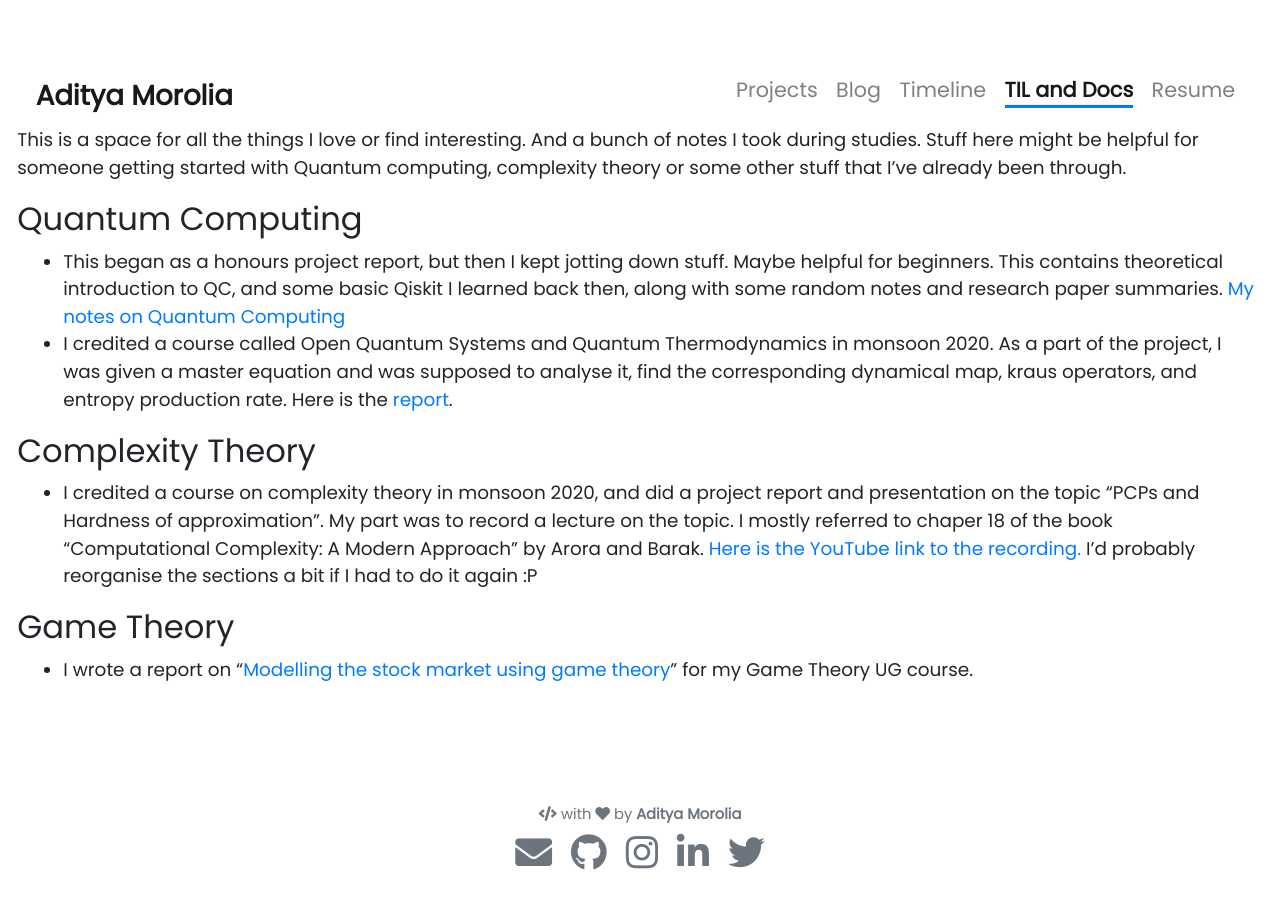
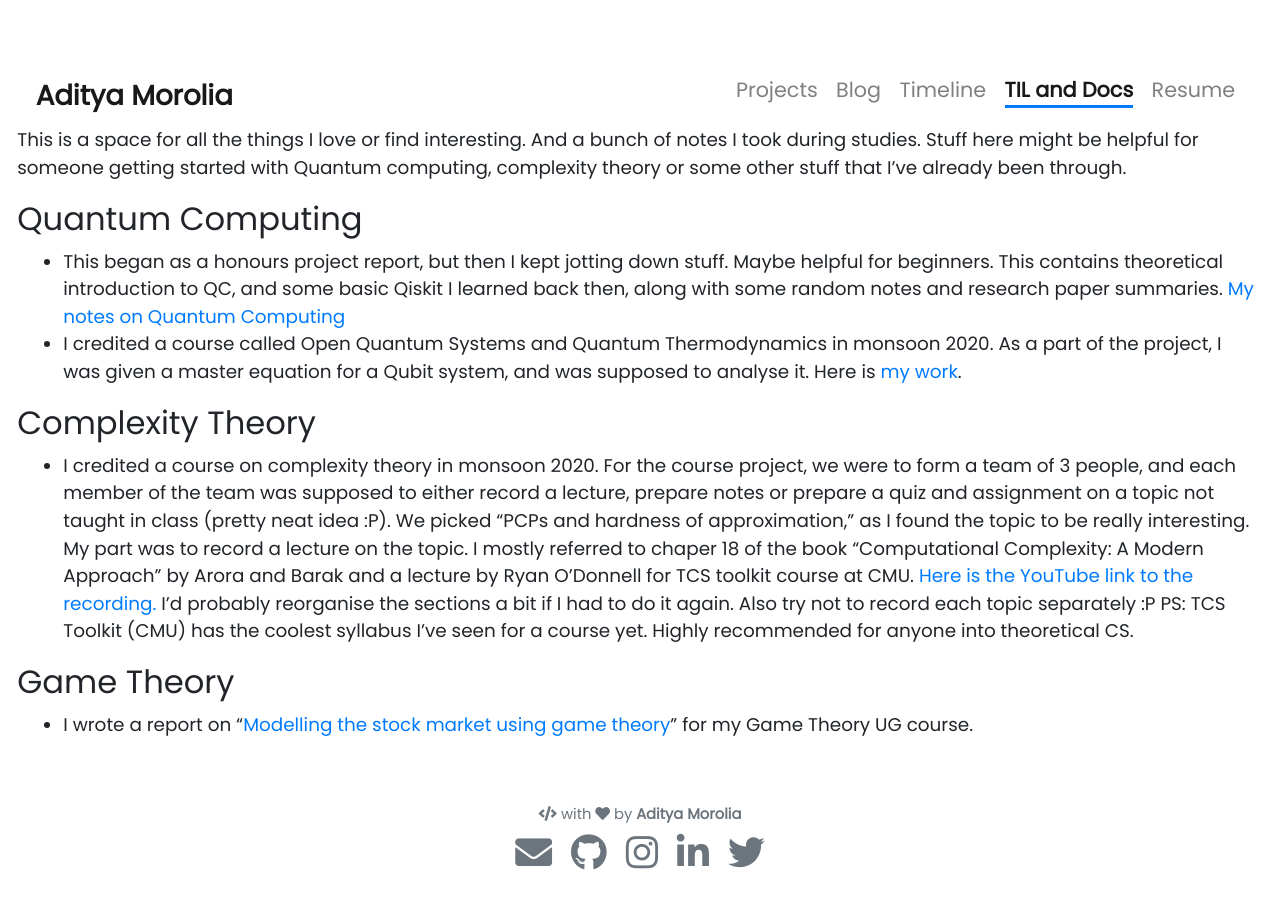
Before and after one commit to TheCharmingSociopath/TheCharmingSociopath.github.io, a Jekyll site: the page built from pages/til.md, in a window 1280 px wide. Built offline with Jekyll 4.4.1, drawn with Linux system fonts in a browser that asks for light colours; nearby versions of some CDN libraries.

Commit message:
added notes

```diff
--- a/pages/til.md
+++ b/pages/til.md
@@ -10,10 +10,11 @@ This is a space for all the things I love or find interesting. And a bunch of no
 ### Quantum Computing
 - This began as a honours project report, but then I kept jotting down stuff. Maybe helpful for beginners. This contains theoretical introduction to QC, and some basic Qiskit I learned back then, along with some random notes and research paper summaries.
 [My notes on Quantum Computing](../assets/documents/Quantum_Notes.pdf)
-- I credited a course called Open Quantum Systems and Quantum Thermodynamics in monsoon 2020. As a part of the project, I was given a master equation and was supposed to analyse it, find the corresponding dynamical map, kraus operators, and entropy production rate. Here is the [report](../assets/documents/Open_Quantum_Systems_Project.pdf).
+- I credited a course called Open Quantum Systems and Quantum Thermodynamics in monsoon 2020. As a part of the project, I was given a master equation for a Qubit system, and was supposed to analyse it. Here is [my work](../assets/documents/Open_Quantum_Systems_Project.pdf).
 
 ### Complexity Theory
-- I credited a course on complexity theory in monsoon 2020, and did a project report and presentation on the topic "PCPs and Hardness of approximation". My part was to record a lecture on the topic. I mostly referred to chaper 18 of the book "Computational Complexity: A Modern Approach" by Arora and Barak. [Here is the YouTube link to the recording.](https://youtu.be/zFyy2H_7oOk) I'd probably reorganise the sections a bit if I had to do it again :P
+- I credited a course on complexity theory in monsoon 2020. For the course project, we were to form a team of 3 people, and each member of the team was supposed to either record a lecture, prepare notes or prepare a quiz and assignment on a topic not taught in class (pretty neat idea :P). We picked "PCPs and hardness of approximation," as I found the topic to be really interesting. My part was to record a lecture on the topic. I mostly referred to chaper 18 of the book "Computational Complexity: A Modern Approach" by Arora and Barak and a lecture by Ryan O'Donnell for TCS toolkit course at CMU. [Here is the YouTube link to the recording.](https://youtu.be/zFyy2H_7oOk) I'd probably reorganise the sections a bit if I had to do it again. Also try not to record each topic separately :P
+PS: TCS Toolkit (CMU) has the coolest syllabus I've seen for a course yet. Highly recommended for anyone into theoretical CS.
 
 ### Game Theory
 - I wrote a report on "[Modelling the stock market using game theory](../assets/documents/Modelling%20the%20stock%20market%20using%20game%20theory.pdf)" for my Game Theory UG course.
```
